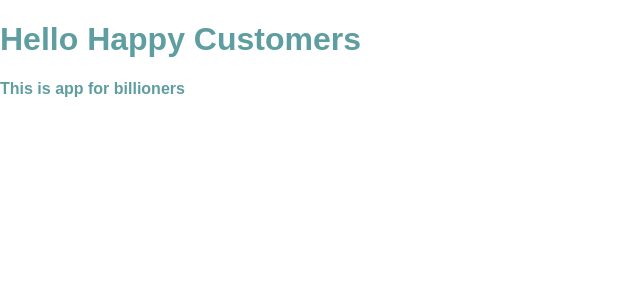
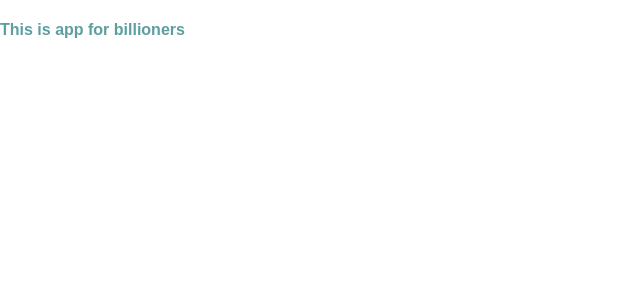
Before and after one commit to tejaswinidvekaria/teve-react, a React (Create React App) app: page / in a window 1280 px wide. Shown: the top 300 px of the page, without its empty margins (0-640 px from the left). Built offline with nearby package versions, Linux system fonts and the light colour scheme.

Commit message:
defaultProps setting up and also use PropTypes which is a typeChecking for i.e. String/numbers/functions etc..

```diff
--- a/src/App.js
+++ b/src/App.js
@@ -3,8 +3,11 @@ function App() {
 
     return (
         <>
-            {/* you pass the prop anyText */}
-            <Header anyText="Hello Happy Customers"/>
+            {/* Let's get rid of this anyText here because we may not want to pass something explicitely in, so we can setting up default props in Header Component itself*/}
+            {/* <Header anyText="Hello Happy Customers"/>  */}
+            {/* <Header anyText={true} />  if I pass boolean value here and if there is PropTypes.String then this will gives you a warning that it expected string and we have supplied to boolean, and for number it works Need to know why, and this is just the extra type checks*/}
+            {/* Here, in the above component no prop passed it, so it will take defaultProps */}
+            <Header/>
             <div className="container">
                 <h4>This is app for billioners</h4>
             </div>
```
